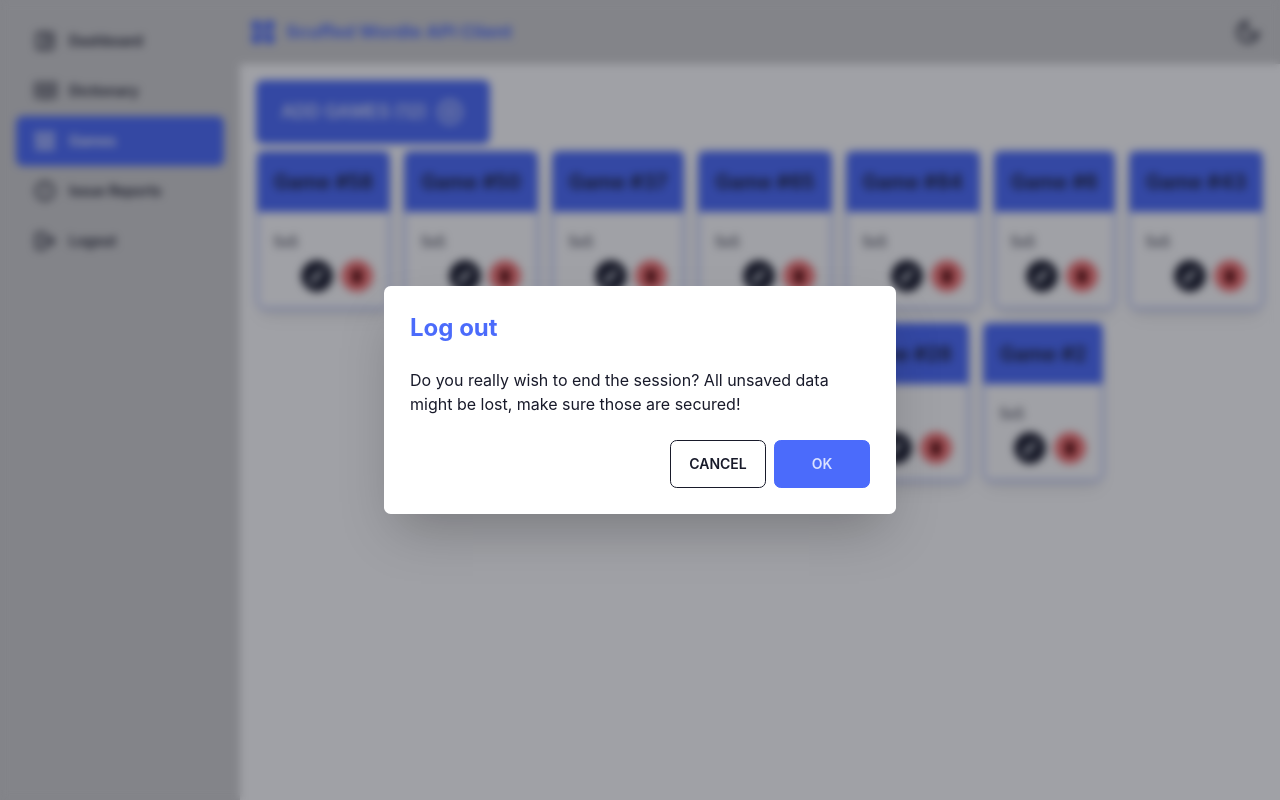
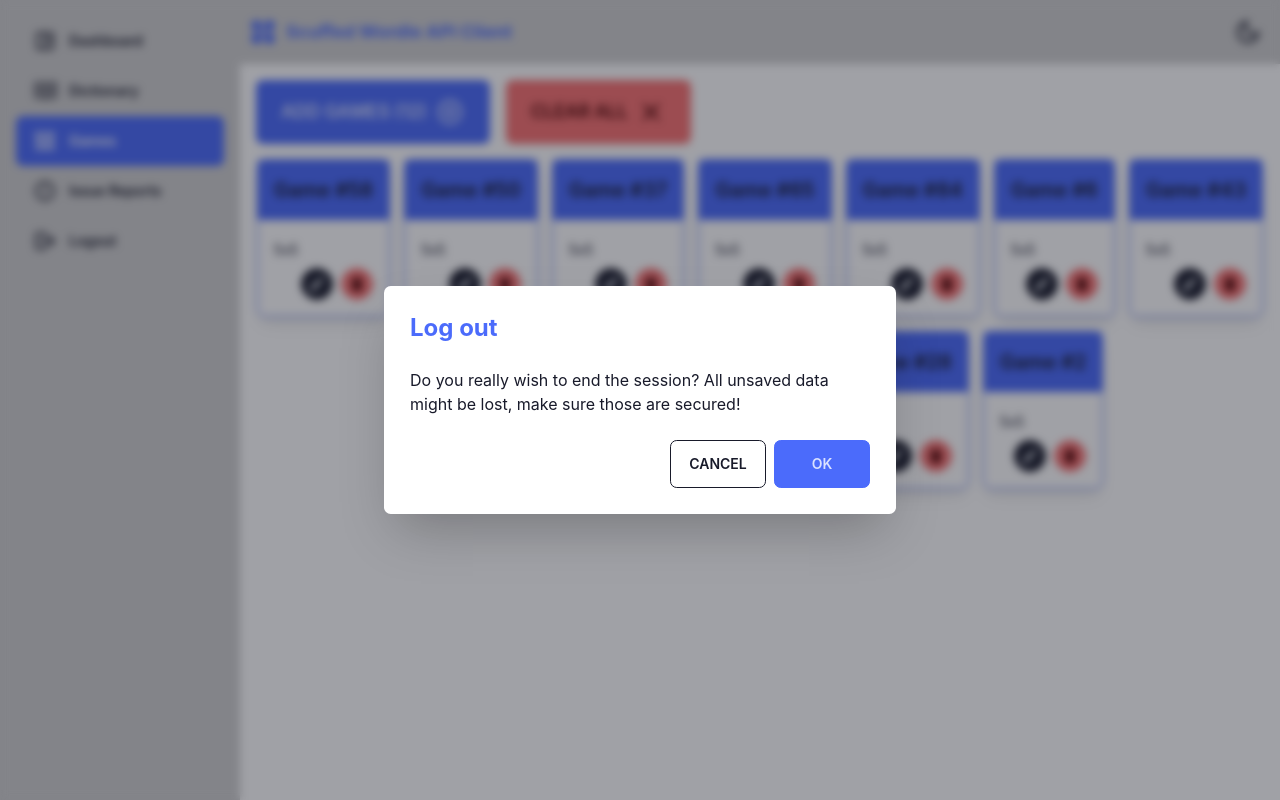
Before and after one commit to arunstop/scuffed_wordle_api_client, a Next.js app: page /games in a window 1280 px wide. Both pictures are taken after a click on the link "Logout". Built offline with nearby package versions, Linux system fonts and the light colour scheme; what tailwind-animatecss would draw is missing.

Commit message:
ADDED modal component

```diff
--- a/components/Drawer/Drawer.tsx
+++ b/components/Drawer/Drawer.tsx
@@ -16,6 +16,7 @@ import {
   ID_MAIN_DRAWER,
   ID_MODAL_LOGOUT,
 } from "../../utils/constants/ConstantIds";
+import Modal from "../Modal";
 type ModalValue = boolean;
 
 export default function Drawer({ children }: MainChildren) {
@@ -108,34 +109,13 @@ export default function Drawer({ children }: MainChildren) {
           }
           className="modal-toggle"
         />
-        <div className="modal backdrop-blur-sm">
-          <div className="modal-box border-2 border-primary sm:border-transparent">
-            <p className="text-2xl mb-6 font-bold text-primary">{LOGOUT_MODAL_TITLE}</p>
-            <p>{LOGOUT_MODAL_DESC}</p>
-            <div className="modal-action">
-              <label
-                htmlFor={ID_MODAL_LOGOUT}
-                className="btn w-24 btn-outline"
-                onClick={() => {
-                  // toggleModalLogout(false);
-                  // router.back();
-                }}
-              >
-                Cancel
-              </label>
-              <label
-                htmlFor={ID_MODAL_LOGOUT}
-                className="btn w-24 btn-primary"
-                onClick={() => {
-                  // toggleModalLogout(false);
-                  router.back();
-                }}
-              >
-                OK
-              </label>
-            </div>
-          </div>
-        </div>
+        <Modal
+          id={ID_MODAL_LOGOUT}
+          title={LOGOUT_MODAL_TITLE}
+          color="primary"
+          desc={LOGOUT_MODAL_DESC}
+          actionY={() => router.back()}
+        />
       </>
     </main>
   );
--- /dev/null
+++ b/components/Modal.tsx
@@ -0,0 +1,46 @@
+import React from "react";
+import { MainColorTypes } from "../utils/models/GeneralModel";
+
+type ModalProps = {
+  id: string;
+  title: string;
+  desc: string;
+  color?: MainColorTypes;
+  actionY?: () => void;
+  actionN?: () => void;
+};
+export default function Modal({
+  id,
+  title,
+  desc,
+  color="info",
+  actionY = () => {},
+  actionN = () => {},
+}: ModalProps) {
+  return (
+    <>
+      <div className="modal backdrop-blur-sm z-20">
+        <div className={`modal-box border-2 border-${color} sm:border-transparent`}>
+          <p className={`text-2xl mb-6 font-bold text-${color}`}>{title}</p>
+          <p>{desc}</p>
+          <div className="modal-action">
+            <label
+              htmlFor={id}
+              className="btn w-24 btn-outline"
+              onClick={() => actionN()}
+            >
+              Cancel
+            </label>
+            <label
+              htmlFor={id}
+              className={`btn w-24 btn-${color}`}
+              onClick={() => actionY()}
+            >
+              OK
+            </label>
+          </div>
+        </div>
+      </div>
+    </>
+  );
+}
--- a/package.json
+++ b/package.json
@@ -9,6 +9,7 @@
     "lint": "next lint"
   },
   "dependencies": {
+    "animate.css": "^4.1.1",
     "daisyui": "^2.6.2",
     "lodash": "^4.17.21",
     "moment": "^2.29.1",
--- a/pages/games.tsx
+++ b/pages/games.tsx
@@ -3,8 +3,9 @@ import Head from "next/head";
 import { NextRouter, useRouter } from "next/router";
 import React, { useEffect } from "react";
 import { IoMdAddCircleOutline } from "react-icons/io";
-import { MdDelete, MdEdit } from "react-icons/md";
+import { MdClose, MdDelete, MdEdit } from "react-icons/md";
 import Drawer from "../components/Drawer/Drawer";
+import Modal from "../components/Modal";
 // import { ID_MAIN_DRAWER } from "../utils/constants/ConstantIds";
 import { APP_NAME } from "../utils/constants/ConstantText";
 import { useGameContext } from "../utils/contexts/game/GameHooks";
@@ -52,8 +53,8 @@ export default function Dashboard() {
 
       <Drawer>
         {/* CONTENT */}
-        <div className="flex flex-col p-2 lg:p-4 gap-y-2">
-          <div className="flex flex-wrap items-center">
+        <div className="flex flex-col p-2 lg:p-4 gap-y-4">
+          <div className="flex flex-wrap items-center gap-4">
             <button
               // htmlFor={ID_MAIN_DRAWER}
               className="btn btn-primary gap-2 lg:btn-lg btn-md"
@@ -62,10 +63,33 @@ export default function Dashboard() {
               ADD GAMES ({gameList.length})
               <IoMdAddCircleOutline size={30} />
             </button>
+            <label
+              htmlFor="games-clearall-modal"
+              className="btn btn-error gap-2 lg:btn-lg btn-md"
+            >
+              CLEAR ALL
+              <MdClose size={30} />
+            </label>
+            {/* MODAL */}
+            <input
+              type="checkbox"
+              id="games-clearall-modal"
+              className="modal-toggle"
+            />
+            <Modal
+              id="games-clearall-modal"
+              title="Clear All Game Data"
+              desc="All game data will be wiped out. This action cannot be undone. Use it wisely!"
+              color="error"
+              actionY={() => gameAction.clear("")}
+            />
           </div>
           <div className="flex flex-wrap justify-center gap-4">
             {gameList.map((game, index) => (
-              <div key={game.id} className="card card-compact shadow-lg outline outline-1 outline-primary">
+              <div
+                key={game.id}
+                className="card card-compact shadow-lg outline outline-1 outline-primary animatecss animatecss-flipInY"
+              >
                 <h2 className="card-title p-4 bg-primary">{game.name}</h2>
                 <div className="card-body">
                   <p>{game.matrix}</p>
--- a/utils/contexts/game/GameProvider.tsx
+++ b/utils/contexts/game/GameProvider.tsx
@@ -57,15 +57,20 @@ const reducer = (state: GameState, action: GameActionTypes): GameState => {
       // then add the editedData
       return {
         ...state,
-        list: [...state.list.filter((game) => game.id !== id), action.editedGame],
+        list: [
+          ...state.list.filter((game) => game.id !== id),
+          action.editedGame,
+        ],
       };
     }
     case "DELETE": {
+      // filter out the data that has id equals with payload
       const id = action.gameId;
       return { ...state, list: state.list.filter((game) => game.id !== id) };
     }
     case "CLEAR":
-      return state;
+      // empty the game list
+      return { ...state, list: [] };
     default:
       return state;
   }
--- a/utils/models/GeneralModel.ts
+++ b/utils/models/GeneralModel.ts
@@ -4,3 +4,5 @@ export interface MainChildren {
     children: ReactNode;
     // children: JSX.Element | JSX.Element[]
 }
+
+export type MainColorTypes=|'primary'|'secondary'|'accent'|'info'|'warning'|'success'|'error';
```
Also changed, not shown: styles/globals.css (line endings or trailing spaces), 1 other file (tests, documents, lock files or other folders).
